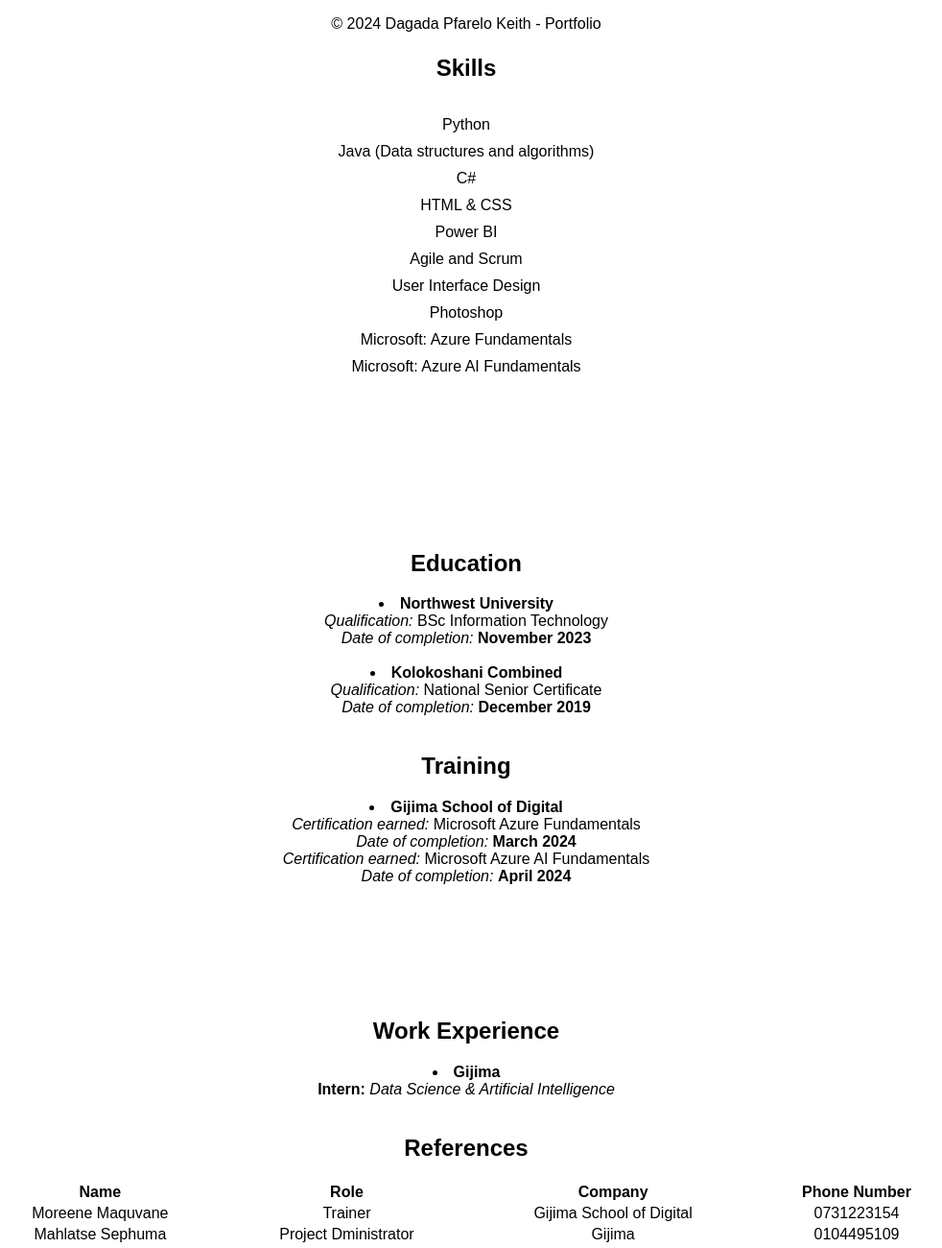
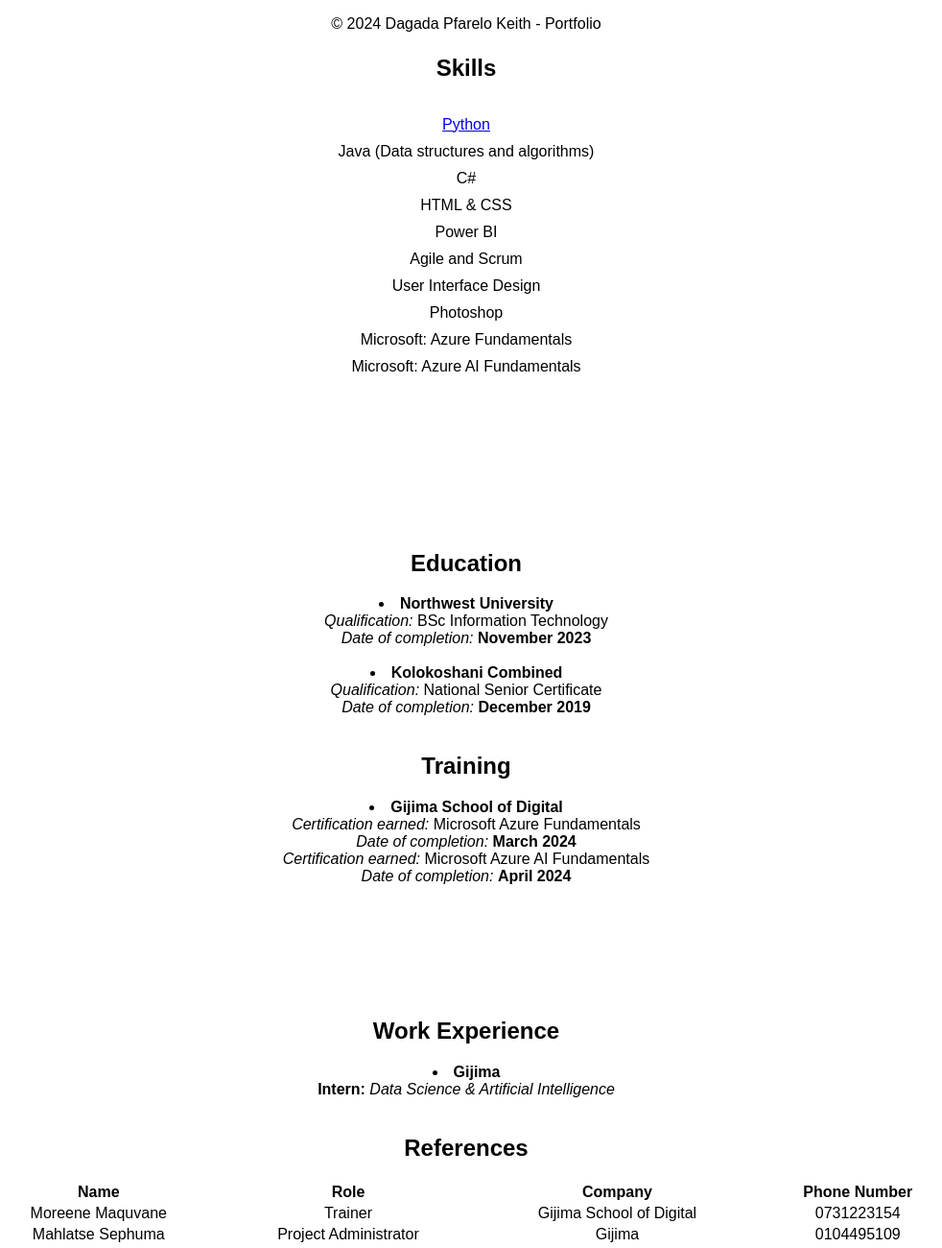
Before and after one commit to peacetheboy/Mypotfolio.io, a plain HTML site: page index.html in a window 1280 px wide. Shown: the part 740-2040 px from the top of the page at 96% size, without its empty margins (154-1136 px from the left). Drawn offline with Linux system fonts and the light colour scheme.

Commit message:
Your commit message here

```diff
--- a/index.html
+++ b/index.html
@@ -49,7 +49,7 @@
     <div class="container">
         <h2>Skills</h2>
         <ul class="skills-list">
-            <li>Python </li>
+            <li><a href="https://github.com/peacetheboy/Py" target="_blank">Python</a></li>
             <li>Java (Data structures and algorithms) </li>
             <li>C# </li>
             <li>HTML & CSS </li>
@@ -126,7 +126,7 @@
                     </tr>
                     <tr>
                         <td>Mahlatse Sephuma</td>
-                        <td>Project Dministrator </td>
+                        <td>Project Administrator </td>
                         <td>Gijima</td>
                         <td>0104495109</td>
                     </tr>
```
